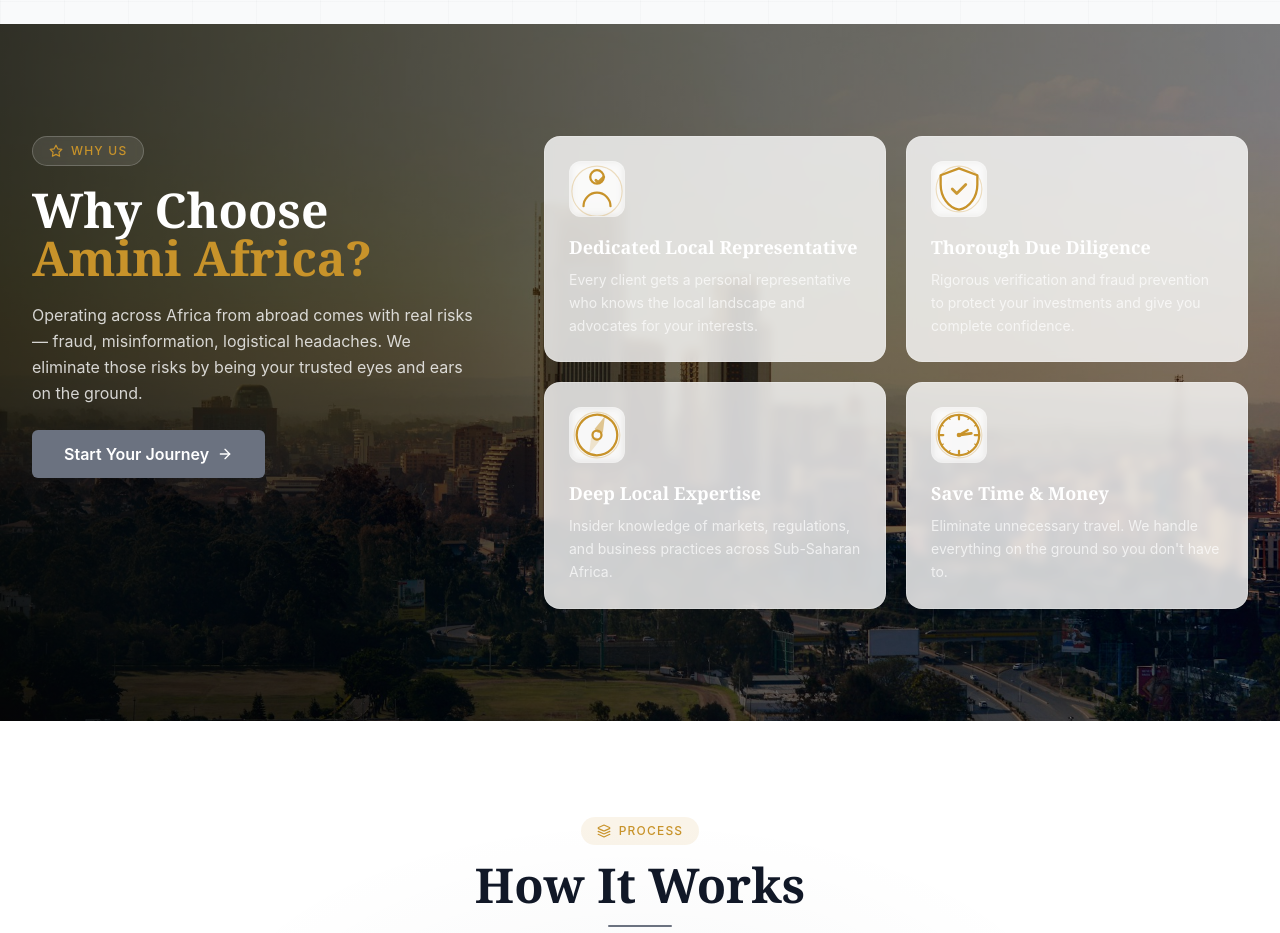
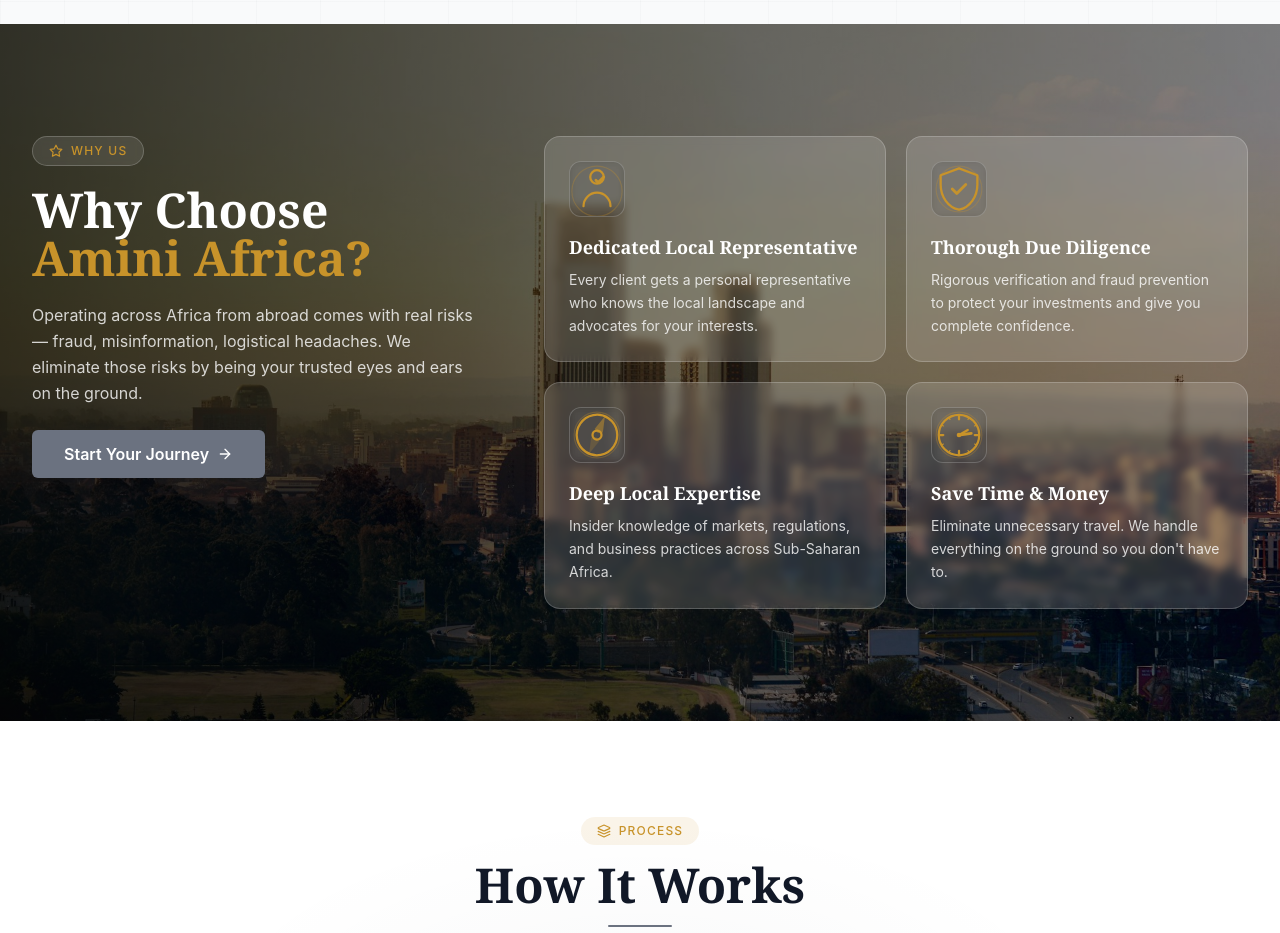
Before and after one commit to aminiafricaco-commits/amini-africa, a Next.js app: page / in a window 1280 px wide. Shown: the part 2880-3813 px from the top of the page. Built offline with nearby package versions, Linux system fonts and the light colour scheme.

Commit message:
Increase card transparency to 85%, boost text to white/80 for readability

```diff
--- a/src/components/sections/why-choose-us.tsx
+++ b/src/components/sections/why-choose-us.tsx
@@ -83,15 +83,15 @@ export function WhyChooseUs() {
                   whileInView={{ opacity: 1, y: 0 }}
                   viewport={{ once: true }}
                   transition={{ duration: 0.4, delay: index * 0.08 }}
-                  className="bg-white/80 backdrop-blur-sm rounded-2xl p-6 border border-white/20 hover:border-white/40 hover:shadow-xl hover:-translate-y-0.5 transition-all duration-300 group"
+                  className="bg-white/15 backdrop-blur-sm rounded-2xl p-6 border border-white/20 hover:border-white/40 hover:shadow-xl hover:-translate-y-0.5 transition-all duration-300 group"
                 >
-                  <div className="flex items-center justify-center w-14 h-14 rounded-xl bg-white/20 backdrop-blur-sm border border-white/20 mb-4 group-hover:bg-white/30 group-hover:scale-105 transition-all duration-300">
+                  <div className="flex items-center justify-center w-14 h-14 rounded-xl bg-black/20 backdrop-blur-sm border border-white/20 mb-4 group-hover:bg-black/30 group-hover:scale-105 transition-all duration-300">
                     <IconComponent className="text-brand-gold" />
                   </div>
                   <h3 className="font-heading font-bold text-lg text-white mb-2">
                     {reason.title}
                   </h3>
-                  <p className="text-sm text-white/70 leading-relaxed">
+                  <p className="text-sm text-white/80 leading-relaxed">
                     {reason.description}
                   </p>
                 </motion.div>
```
